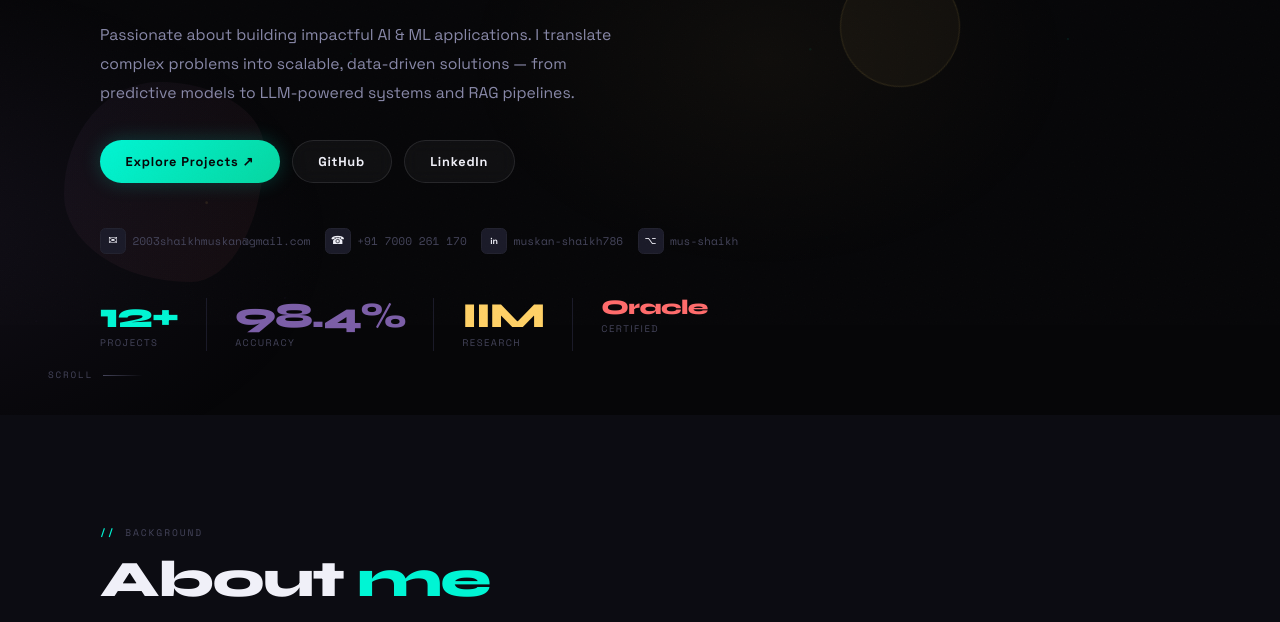
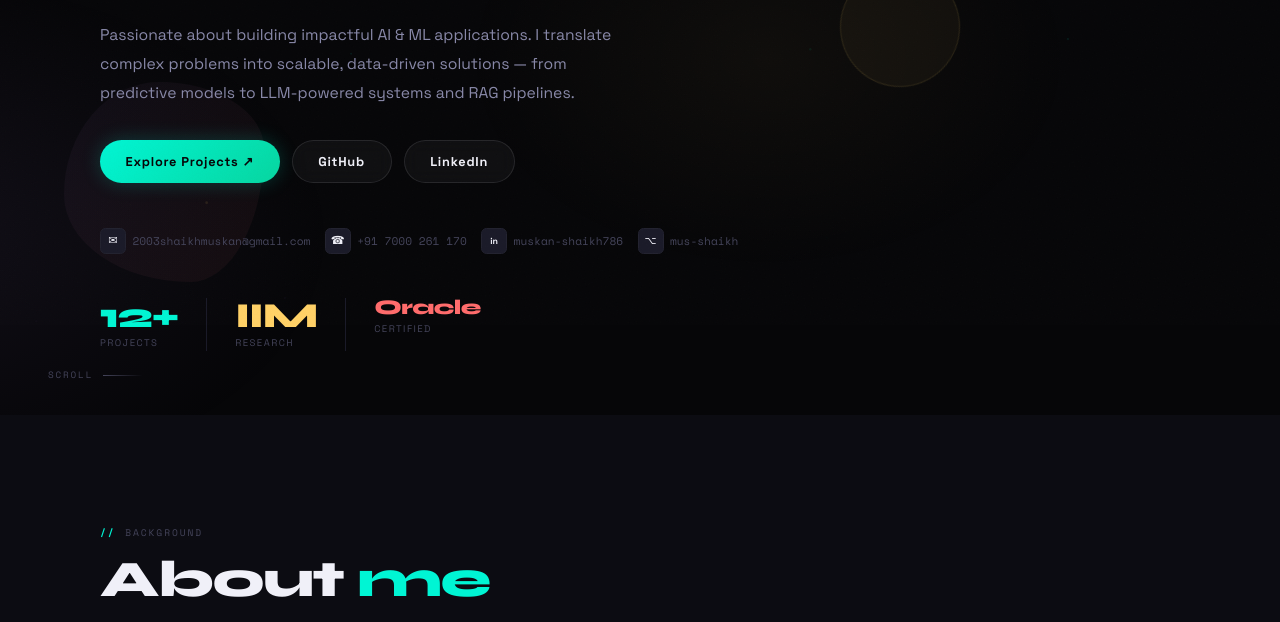
Before and after one commit to mus-shaikh/Portfolio, a plain HTML site: page index.html in a window 1280 px wide. Shown: the part 475-1097 px from the top of the page. Drawn offline with nearby package versions, Linux system fonts and the light colour scheme.

Commit message:
Update index.html

```diff
--- a/index.html
+++ b/index.html
@@ -532,8 +532,6 @@ footer{background:var(--bg);border-top:1px solid var(--b1);padding:1.5rem clamp(
     <div class="hero-stats">
       <div class="hst"><span class="hst-num c1" data-count="12">0</span><span class="hst-lbl">Projects</span></div>
       <div class="hst-sep"></div>
-      <div class="hst"><span class="hst-num c2">98.4%</span><span class="hst-lbl">Accuracy</span></div>
-      <div class="hst-sep"></div>
       <div class="hst"><span class="hst-num c3">IIM</span><span class="hst-lbl">Research</span></div>
       <div class="hst-sep"></div>
       <div class="hst"><span class="hst-num c4" style="font-size:1.3rem;">Oracle</span><span class="hst-lbl">Certified</span></div>
```
